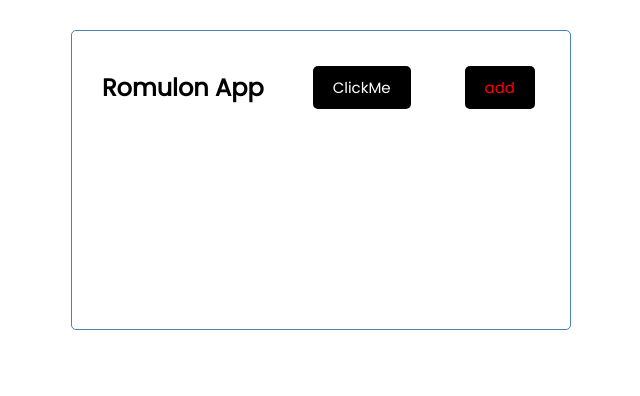
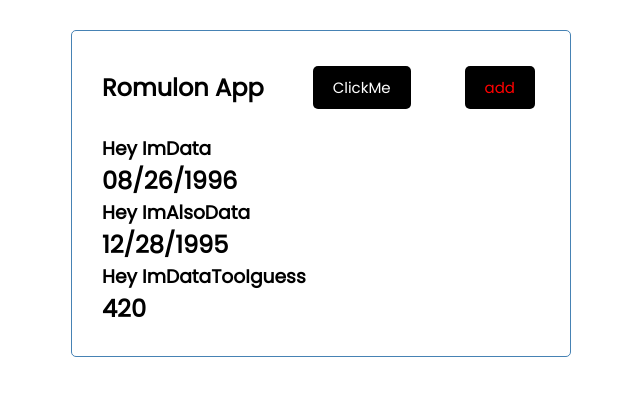
Before and after one commit to antromo741/react-todo-list, a React (Create React App) app: page / in a window 1280 px wide. Shown: the top 396 px of the page, without its empty margins (319-959 px from the left). Built offline with nearby package versions, Linux system fonts and the light colour scheme.

Commit message:
have it set up so that the parent app.js is sending task props down to Tasks.js, it is then displaying them using map and a key with task id

```diff
--- a/src/App.js
+++ b/src/App.js
@@ -1,11 +1,33 @@
 import Header from './components/Header'
+import { useState } from 'react'
+import Tasks from './components/Tasks'
 
 function App() {
+  const [tasks, setTasks] = useState([
+    {
+      id: 1,
+      text: 'Hey ImData',
+      day: '08/26/1996',
+      reminder: false,
+    },
+    {
+      id: 2,
+      text: 'Hey ImAlsoData',
+      day: '12/28/1995',
+      reminder: true,
+    },
+    {
+      id: 3,
+      text: 'Hey ImDataTooIguess',
+      day: '420',
+      reminder: false,
+    },
 
+  ])
   return (
     <div className="container">
-     <Header />
-
+    <Header />
+    <Tasks tasks={tasks} />
     </div>
   );
 }
--- a/src/components/Header.js
+++ b/src/components/Header.js
@@ -15,7 +15,7 @@ const Header = ({ title }) => {
            onClick={onClick}
            />
 
-            <Button color='black' text='add' text_color='red' />
+            <Button onClick={onClick} color='black' text='add' text_color='red' />
        </header>
     )
 }
--- /dev/null
+++ b/src/components/Tasks.js
@@ -0,0 +1,26 @@
+import React from 'react'
+
+//Figuring out the limits of the parent component
+const Tasks = ({ tasks }) => {
+
+
+
+    return (
+        <>
+
+        {tasks.map((task) =>(
+            <div>
+                <h3 key={task.id}>{task.text} </h3>
+                <h2>{task.day}</h2>
+
+
+            </div>
+
+        ))}
+
+        </>
+    )
+}
+
+
+export default Tasks
```
